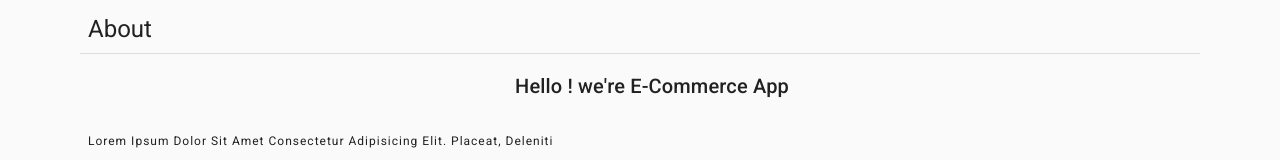
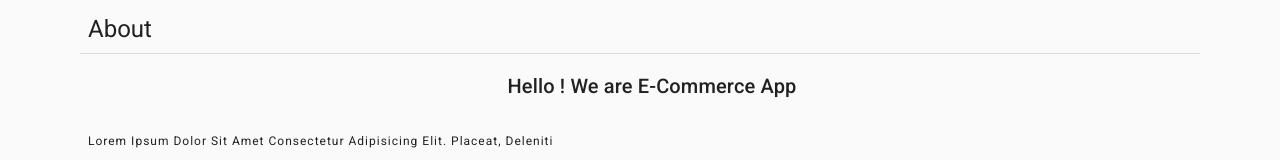
Before and after one commit to nazim-musayev/e-commerce, a Next.js app: page /about in a window 1280 px wide. Shown: the part 127-287 px from the top of the page. Built offline with nearby package versions, Linux system fonts and the light colour scheme.

Commit message:
solving errors

```diff
--- a/pages/404.js
+++ b/pages/404.js
@@ -13,7 +13,7 @@ const NotFound = () => {
       setTimeout(() => {
           router.push('/')
       }, 7000)
-  }, [])
+  }, [router])
 
   return (
       <>
--- a/pages/about.js
+++ b/pages/about.js
@@ -39,7 +39,7 @@ const About = () => {
           <Divider variant="middle" />
 
           <Typography variant="h6" gutterBottom align="center" className={classes.header}>
-              Hello ! we're E-Commerce App
+              Hello ! We are E-Commerce App
           </Typography>
 
           <Typography variant="overline" className={classes.typography} >
```
